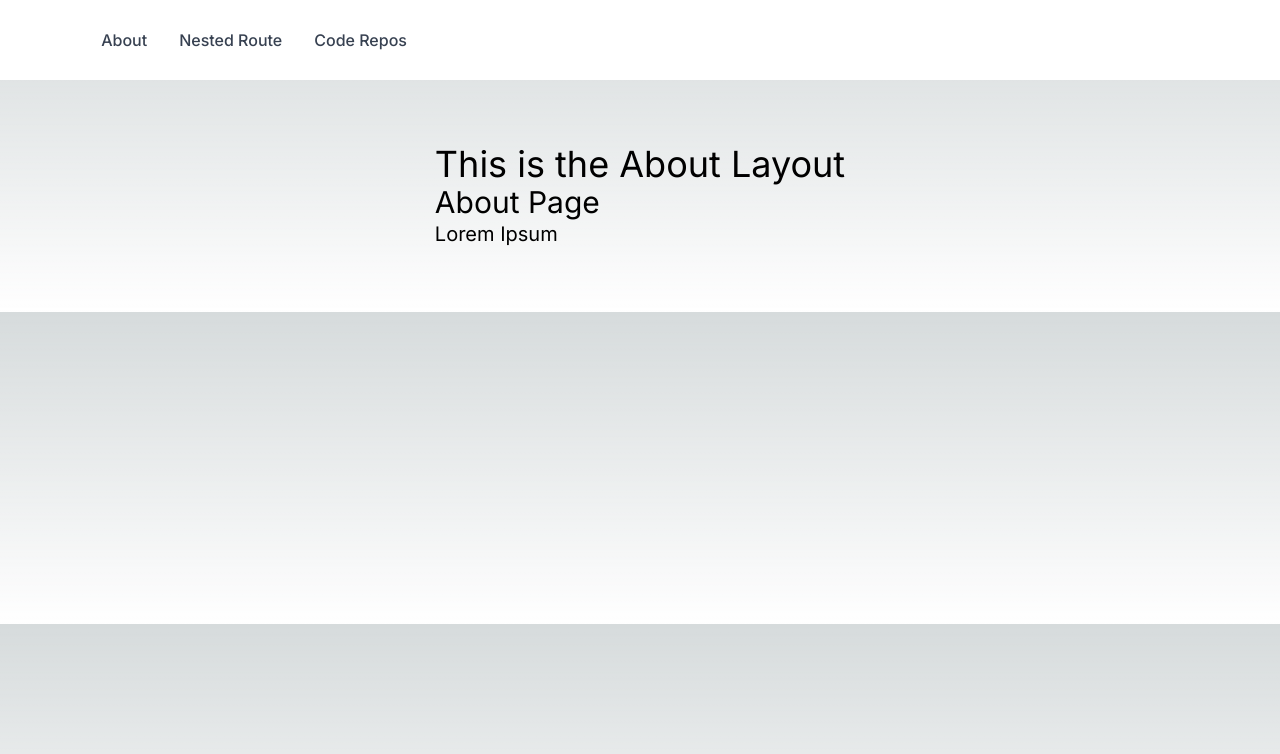
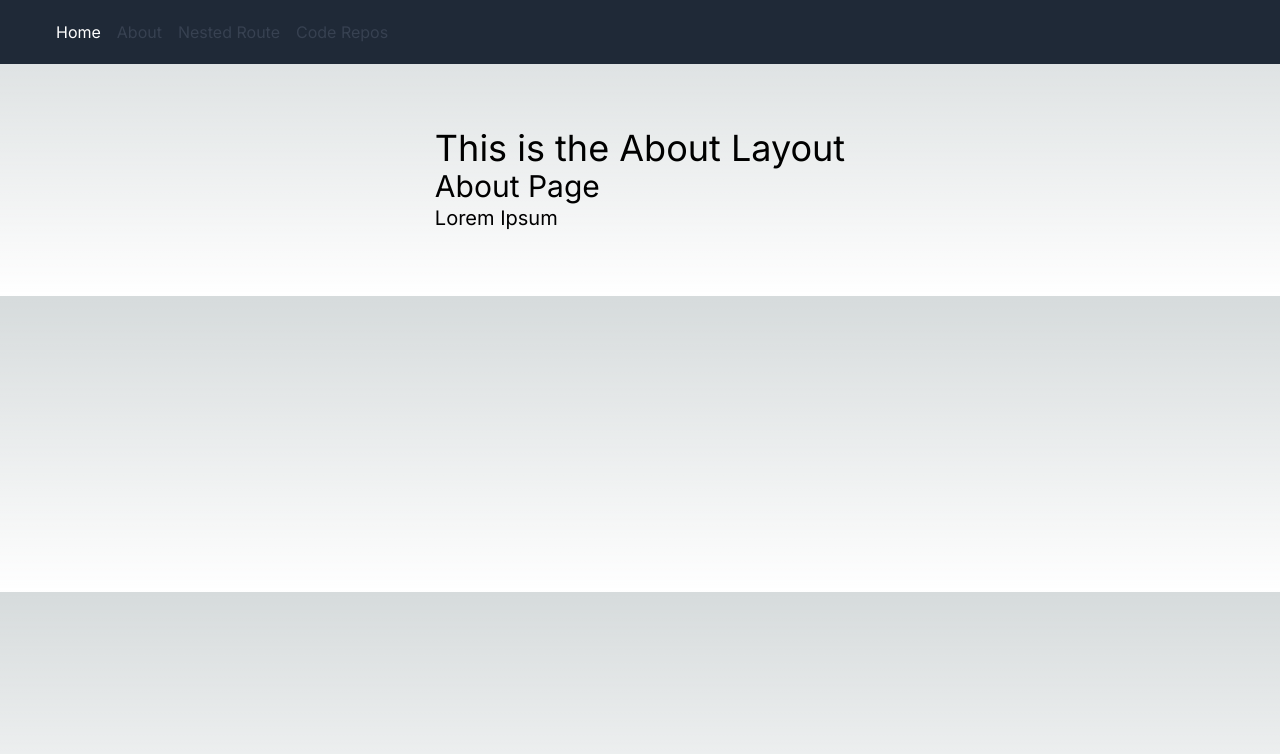
Before and after one commit to Ben888GitHub/nextjs-app-router, a Next.js app: page /about in a window 1280 px wide. Shown: the top 754 px of the page. Built offline with nearby package versions, Linux system fonts and the light colour scheme.

Commit message:
implement responsive navbar

```diff
--- a/app/components/Header.js
+++ b/app/components/Header.js
@@ -1,20 +1,36 @@
+'use client';
+
 import Link from 'next/link';
+import { Disclosure, Menu, Transition } from '@headlessui/react';
+import { HiBars3, HiXMark } from 'react-icons/hi2';
 import { headerNav, variants } from '../utils/headerData';
 
 const Header = () => {
 	return (
-		<header>
-			<nav className="bg-white border-gray-200 px-4 lg:px-6 py-7 dark:bg-gray-800">
-				<div className="flex flex-wrap justify-between items-center mx-auto max-w-screen-xl">
-					<div
-						className="hidden justify-between items-center w-full lg:flex lg:w-auto lg:order-1"
-						id="mobile-menu-2"
-					>
-						<ul className="flex flex-col mt-4 font-medium lg:flex-row lg:space-x-8 lg:mt-0">
+		<Disclosure as="nav" className="bg-gray-800">
+			{({ open }) => (
+				<>
+					<div className="mx-auto max-w-7xl px-2 sm:px-6 lg:px-8">
+						<div className="relative flex h-16 items-center justify-between">
+							<div className="absolute inset-y-0 left-0 flex items-center sm:hidden">
+								{/* Mobile menu button*/}
+								<Disclosure.Button className="relative inline-flex items-center justify-center rounded-md p-2 text-gray-400 hover:bg-gray-700 hover:text-white focus:outline-none focus:ring-2 focus:ring-inset focus:ring-white">
+									<span className="absolute -inset-0.5" />
+									<span className="sr-only">Open main menu</span>
+									{open ? (
+										<HiXMark className="block h-6 w-6" aria-hidden="true" />
+									) : (
+										<HiBars3 className="block h-6 w-6" aria-hidden="true" />
+									)}
+								</Disclosure.Button>
+							</div>
+
+							<div className="flex flex-1 items-center justify-center sm:items-stretch sm:justify-start">
+								<div className="hidden sm:ml-6 sm:block">
+									<div className="flex space-x-4">
 										{headerNav.map(({ href, value }) => (
-								<li key={href}>
 											<Link
-										// prefetch={false}
+												key={href}
 												href={href}
 												className={
 													href === '/' ? variants.homeClass : variants.navClass
@@ -23,14 +39,66 @@
 											>
 												{value}
 											</Link>
-								</li>
 										))}
-						</ul>
 									</div>
 								</div>
-			</nav>
-		</header>
+							</div>
+						</div>
+					</div>
+
+					<Disclosure.Panel className="sm:hidden">
+						<div className="space-y-1 px-2 pb-3 pt-2">
+							{headerNav.map(({ href, value }) => (
+								<Disclosure.Button
+									as="a"
+									key={href}
+									href={href}
+									className={
+										href === '/' ? variants.homeClass : variants.navClass
+									}
+									aria-current="page"
+								>
+									{value}
+								</Disclosure.Button>
+							))}
+						</div>
+					</Disclosure.Panel>
+				</>
+			)}
+		</Disclosure>
 	);
 };
 
+// const Header = () => {
+// 	return (
+// 		<header>
+// 			<nav className="bg-white border-gray-200 px-4 lg:px-6 py-7 dark:bg-gray-800">
+// 				<div className="flex flex-wrap justify-between items-center mx-auto max-w-screen-xl">
+// 					<div
+// 						className="hidden justify-between items-center w-full lg:flex lg:w-auto lg:order-1"
+// 						id="mobile-menu-2"
+// 					>
+// 						<ul className="flex flex-col mt-4 font-medium lg:flex-row lg:space-x-8 lg:mt-0">
+// 							{headerNav.map(({ href, value }) => (
+// 								<li key={href}>
+// 									<Link
+// 										// prefetch={false}
+// 										href={href}
+// 										className={
+// 											href === '/' ? variants.homeClass : variants.navClass
+// 										}
+// 										aria-current="page"
+// 									>
+// 										{value}
+// 									</Link>
+// 								</li>
+// 							))}
+// 						</ul>
+// 					</div>
+// 				</div>
+// 			</nav>
+// 		</header>
+// 	);
+// };
+
 export default Header;
--- a/package.json
+++ b/package.json
@@ -9,6 +9,7 @@
     "lint": "next lint"
   },
   "dependencies": {
+    "@headlessui/react": "^1.7.17",
     "autoprefixer": "10.4.16",
     "eslint": "8.50.0",
     "eslint-config-next": "13.5.4",
```
Also changed, not shown: 1 other file (tests, documents, lock files or other folders). Lines whose indentation alone changed are shown as unchanged.
